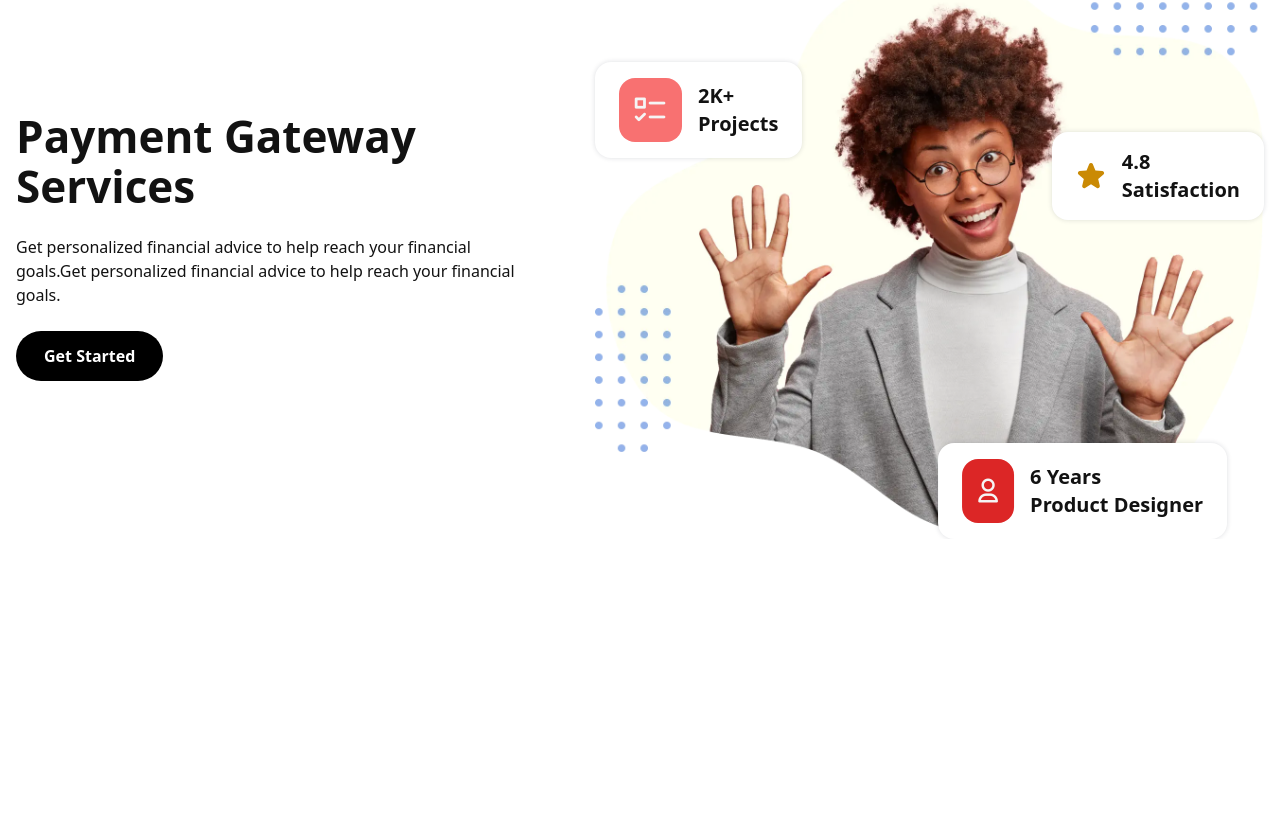
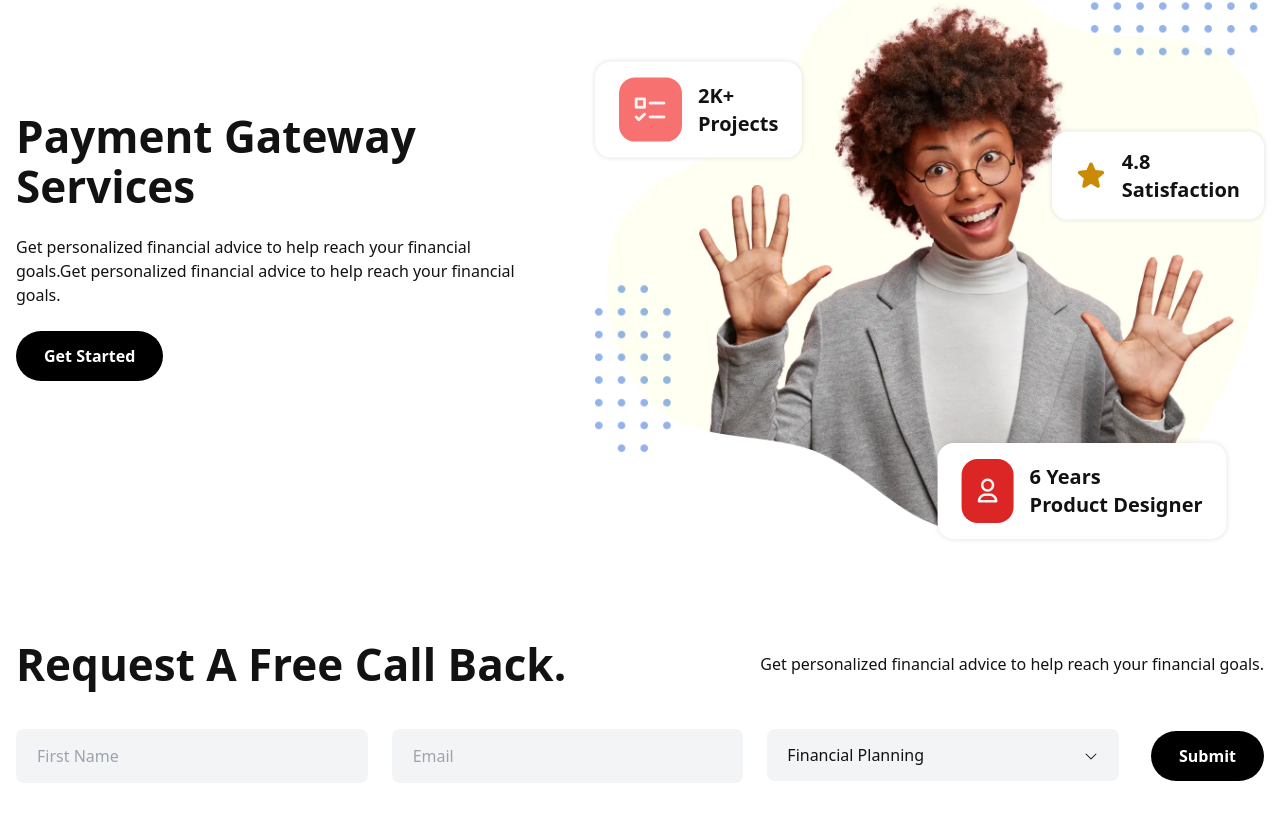
Before and after one commit to panjiasmoroart/next-blog, a Next.js app: page / in a window 1280 px wide. Shown: the part 3156-3976 px from the top of the page. Before the commit the page ends 3695 px from the top, so only its background shows below. Built offline with nearby package versions, Linux system fonts and the light colour scheme.

Commit message:
Request A Call Component Design

```diff
--- a/src/app/page.js
+++ b/src/app/page.js
@@ -7,6 +7,7 @@
 import PaymentGateway from "@/components/PaymentGateway/PaymentGateway";
 import CaseStudy from "@/components/CaseStudy/CaseStudy";
 import PaymentGatewayTwo from "@/components/PaymentGateway/PaymentGatewayTwo";
+import FormRequest from "@/components/FormRequest/FormRequest";
 
 export default function Home() {
   return (
@@ -22,6 +23,7 @@
           <PaymentGateway />
           <CaseStudy />
           <PaymentGatewayTwo />
+          <FormRequest />
        </main>
     </div>
   );
--- /dev/null
+++ b/src/components/FormRequest/FormRequest.jsx
@@ -0,0 +1,43 @@
+import React from 'react';
+import * as Icon from '@phosphor-icons/react/dist/ssr'
+
+const FormRequest = () => {
+    return (
+        <div className='form-request-block lg:mt-[100px] sm:mt-16 mt-10'>
+            <div className='container'>
+                <div className='heading flex max-xl:flex-col xl:items-center gap-4 justify-between'>
+                    <div className='heading3'>
+                        Request a free call back.
+                    </div>
+                    <div className='body3 text-secondary'>
+                        Get personalized financial advice to help reach your financial goals.
+                    </div>
+                </div>
+
+                <form className='form md:mt-10 mt-6 flex max-lg:flex-col lg:items-center justify-between gap-8 pb-14 border-b border-line'>
+                    <div className='grid lg:grid-cols-3 gap-6 w-full'>
+                        <div className='w-full'>
+                            <input className='body3 md:py-[14px] py-3 px-5 bg-surface rounded-lg w-full bg-gray-100' placeholder="First Name" type="text" name="name" />
+                        </div>
+
+                        <div className='w-full'>
+                            <input className='body3 md:py-[14px] py-3 px-5 bg-surface rounded-lg w-full bg-gray-100' placeholder="Email" type="email" name="email" />
+                        </div>
+
+                        <div className='w-full select-arrow-none relative'>
+                            <select className='body3 md:py-[14px] py-3 px-5 bg-surface rounded-lg w-full bg-gray-100' name="category"  >
+                                <option value="Financial Planning">Financial Planning</option>
+                                <option value="Business Planning">Business Planning</option>
+                                <option value="Development Planning">Development Planning</option>
+                            </select>
+                            <Icon.CaretDown className='absolute top-1/2 -translate-y-1/2 right-5' />
+                        </div>
+                    </div>
+                    <button className='button-main flex-shrink-0 bg-black hover:bg-blue-500 text-white rounded-full'>Submit</button>
+                </form>
+            </div>
+        </div>
+     );
+ };
+
+ export default FormRequest;
--- a/src/styles/section/about.scss
+++ b/src/styles/section/about.scss
@@ -133,3 +133,50 @@
         opacity: 1;
     }
 }
+
+.form-request-block {
+    &.style-two {
+        background-attachment: fixed;
+        // background-image: url('../../../public/images/banner/form-cta-about.png');
+        background-position: center center;
+        background-repeat: no-repeat;
+        background-size: cover;
+    }
+
+    &.style-three {
+
+        .heading2,
+        .caption1 {
+            color: var(--black);
+        }
+    }
+
+    &.style-four {
+        .form {
+            background: rgba($color: #FFFFFF, $alpha: 0.2);
+        }
+    }
+
+    &.style-six {
+        .form-block {
+            background: rgba($color: #FFFFFF, $alpha: 0.1);
+            backdrop-filter: blur(20px);
+        }
+    }
+
+    &.style-about {
+        .form-block {
+            background-color: var(--grey);
+
+            .heading6 {
+                color: var(--white);
+            }
+
+            input,
+            select,
+            textarea {
+                background-color: var(--white);
+            }
+        }
+    }
+}
```
